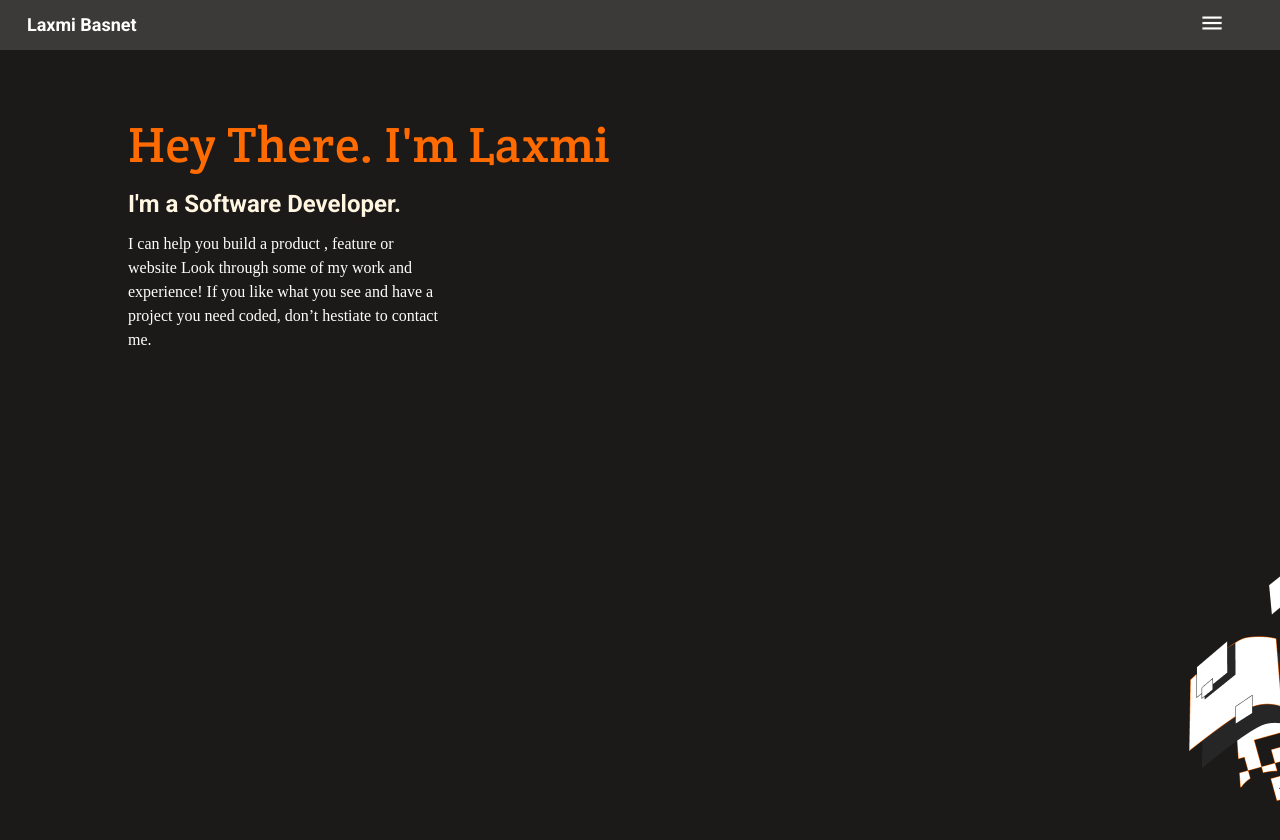
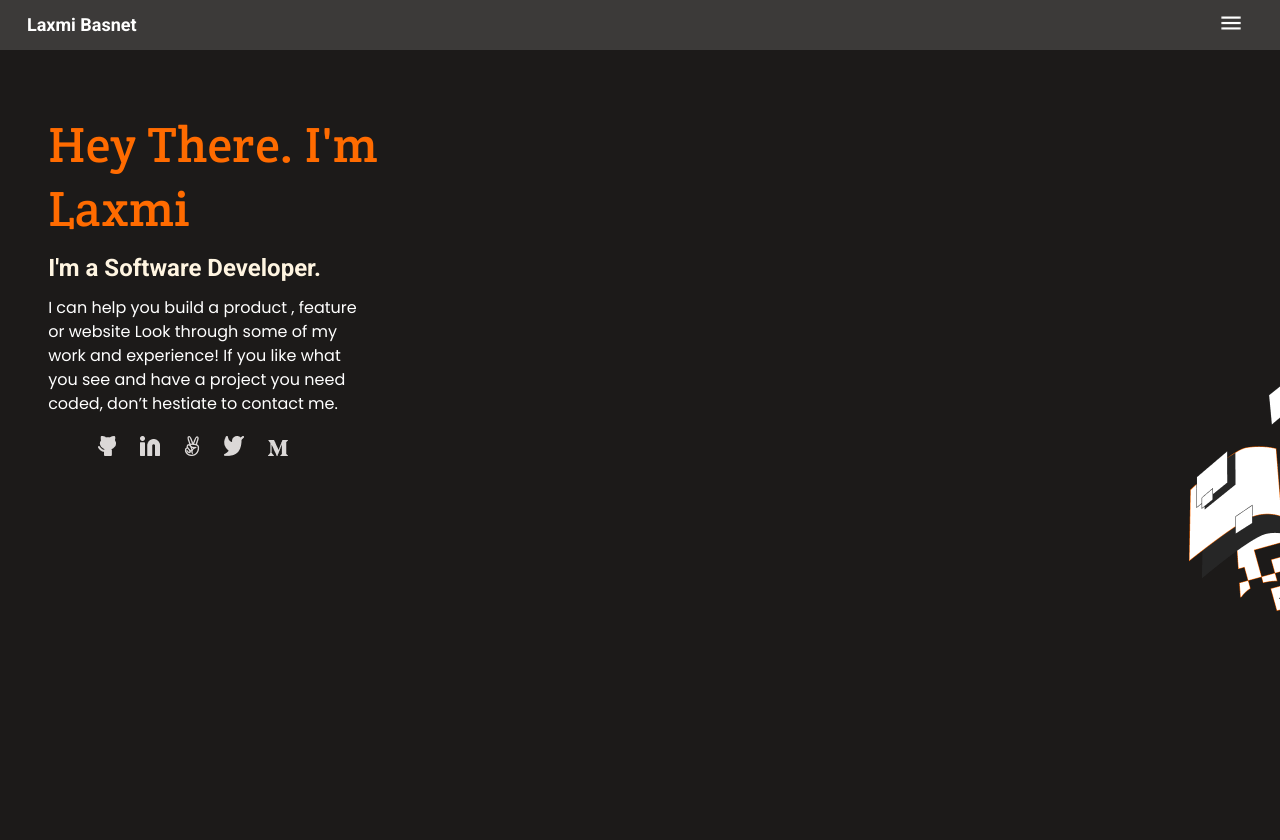
Before and after one commit to basnetlaxmi/portfolio, a website: page index.html in a window 1280 px wide. After the commit the page ends 800 px from the top, so only its background shows below. Drawn offline with Linux system fonts and the light colour scheme.

Commit message:
Polish the page and fix Linter error

```diff
--- a/index.html
+++ b/index.html
@@ -9,6 +9,7 @@
     <link rel="preconnect" href="https://fonts.gstatic.com" crossorigin>
     <link href="https://fonts.googleapis.com/css2?family=Roboto:wght@400;500;700&display=swap" rel="stylesheet">
     <link href="https://fonts.googleapis.com/css2?family=Crete+Round&display=swap" rel="stylesheet">
+    <link href="https://fonts.googleapis.com/css2?family=Poppins&display=swap" rel="stylesheet">
     <link rel="stylesheet" href="style.css"/>
     <title>Document</title>
 </head>
@@ -33,6 +34,15 @@
                 don’t hestiate to contact me.</p>
 
             </div>
+            <div class="icon">
+            <ul >
+                <li><a href="#"><img src="./images/icon1.png" alt=""></a></li>
+                <li><a href="#"><img src="./images/icon2.png" alt=""></a></li>
+                <li><a href="#"><img src="./images/icon4.png" alt=""></a></li>
+                <li><a href="#"><img src="./images/icon3.png" alt=""></a></li>
+                <li><a href="#"><img src="./images/icon5.png" alt=""></a></li>
+            </ul>
+        </div>
 
 
 
--- a/style.css
+++ b/style.css
@@ -1,100 +1,91 @@
 .site-header {
-  background-color: #3C3A39;
+  background-color: #3c3a39;
   display: flex;
   justify-content: space-between;
   align-items: center;
-  padding: 10px 55px 10px 27px;
-  flex: 0 1 auto;
+  padding: 10px 36px 10px 27px;
+}
 
-}
 .site-header a {
-  font-family: Roboto;
+  font-family: 'Roboto', serif;
   font-size: 18px;
   font-style: normal;
   font-weight: 700;
   line-height: 24px;
-  letter-spacing: 0em;
+  letter-spacing: 0;
   text-align: center;
   color: #fff;
   text-decoration: none;
 }
 
-.site-header .nav-menu img{
+.site-header .nav-menu img {
   height: 26px;
   width: 26px;
-
-
 }
 
-*{
+* {
   margin: 0;
   padding: 0;
+}
 
-    /* border:solid white 2px; */
+body {
+  background-color: #1c1a19;
+  background-image: url(./images/bgimg.png);
+  background-repeat: no-repeat;
+  background-position: 100% -70%;
 }
-body{
-  height: 100%;
-  background-color: #1c1a19;
-}
-.container{
+
+.container {
   display: flex;
   flex-direction: column;
   justify-content: center;
   align-items: center;
-    background-image: url(./images/bgimg.png);
-    background-repeat: no-repeat;
-    background-position: 100% 100% ;
+  position: absolute;
+}
 
-    height: 100vh;
-
-
-
-
-
-
-
-    /* position: relative; */
-}
-/* .container *{
-  border: solid white 2px;
-}  */
-.container h1{
-
+.container h1 {
   font-family: 'Crete Round', serif;
   font-style: normal;
   font-weight: normal;
   font-size: 50px;
   line-height: 64px;
   letter-spacing: 0.37px;
-color: #FF6B00;
-margin: 12px 0px;
+  color: #ff6b00;
+  margin: 12px 0;
+}
 
-
-}
-.container h3{
-
-font-family: Roboto;
+.container h3 {
+  font-family: 'Roboto', serif;
   font-style: normal;
   font-weight: bold;
   font-size: 24px;
   line-height: 32px;
-color: #FFF5E1;
-margin: 12px 0px;
-
+  color: #fff5e1;
+  margin: 12px 0;
 }
 
-.container p{
-font-family: Poppins;
+.container p {
+  font-family: 'Poppins', sans-serif;
   font-style: normal;
   font-weight: normal;
   font-size: 16px;
   line-height: 24px;
-color: #FFFFFF;
-margin: 12px 0px 0px;
+  color: #fff;
+  margin: 12px 0 0;
   width: 315px;
-
 }
 
+.container .icon {
+  display: flex;
+  justify-content: flex-start;
+  margin-left: -20%;
+  margin-top: 20px;
+}
+
+.container .icon ul li {
+  display: inline;
+  padding: 10px;
+}
 
 .text {
   width: 80%;
```
Also changed, not shown: package.json (+7 -1 lines), README.md, app_screenshot.PNG (added), images/icon1.png (added), images/icon2.png (added), images/icon3.png (added), images/icon4.png (added), images/icon5.png (added), 2 other files. Lines whose indentation alone changed are shown as unchanged.
